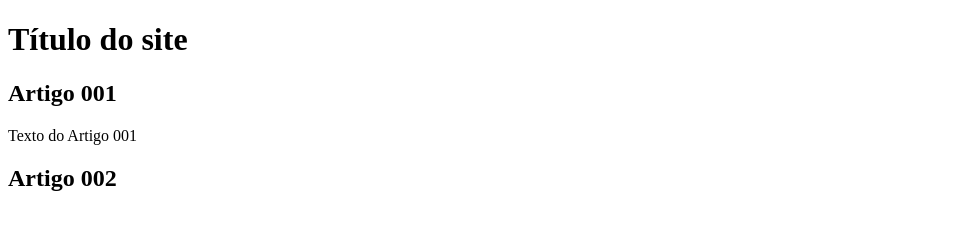
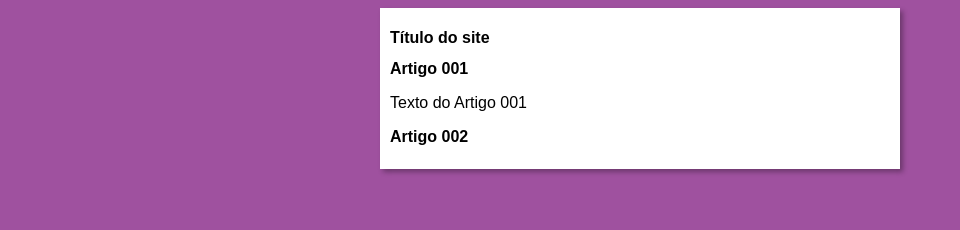
Before and after one commit to NunesAzevedo/Estudando-branchs, a plain HTML site: page index.html in a window 1280 px wide. Shown: the whole page, without its empty margins (0-960 px from the left). Drawn offline with Linux system fonts and the light colour scheme.

Commit message:
Iniciei o design

```diff
--- /dev/null
+++ b/estilos/style.css
@@ -0,0 +1,16 @@
+* {
+    font-family: Arial, Helvetica, sans-serif;
+    font-size: 16px;
+}
+
+body {
+    background-color: rgb(159, 81, 159);
+}
+
+main {
+    background-color: white;
+    width: 500px;
+    margin: auto;
+    padding: 10px;
+    box-shadow: 3px 3px 5px rgba(0, 0, 0, 0.322);
+}
--- a/index.html
+++ b/index.html
@@ -4,6 +4,7 @@
     <meta charset="UTF-8">
     <meta name="viewport" content="width=device-width, initial-scale=1.0">
     <title>Título do site</title>
+    <link rel="stylesheet" href="estilos/style.css">
 </head>
 <body>
     <main>
```
